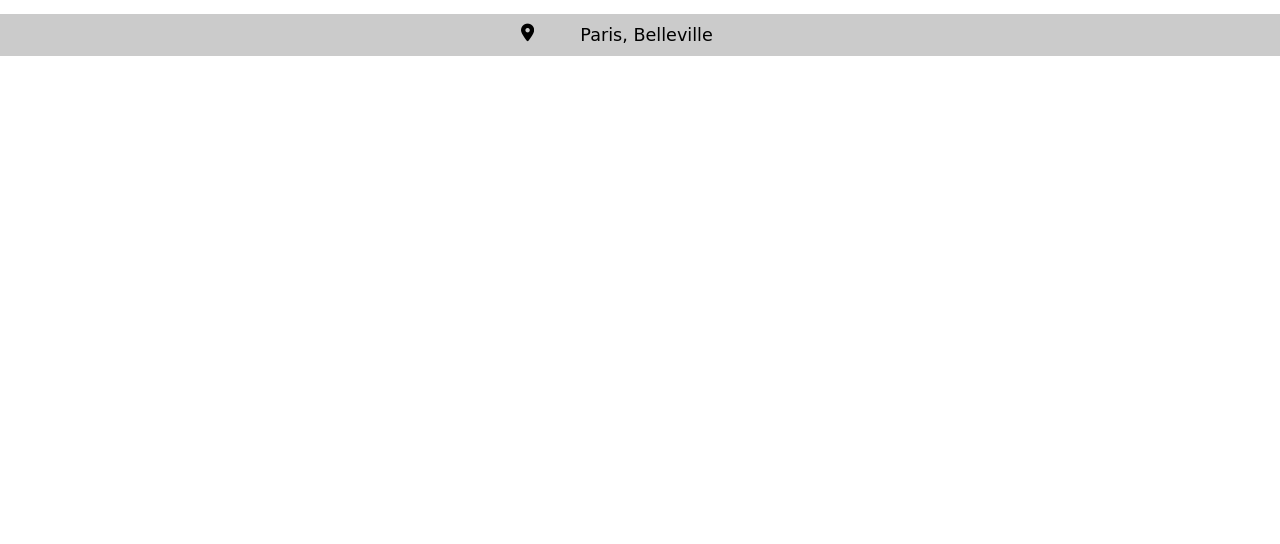
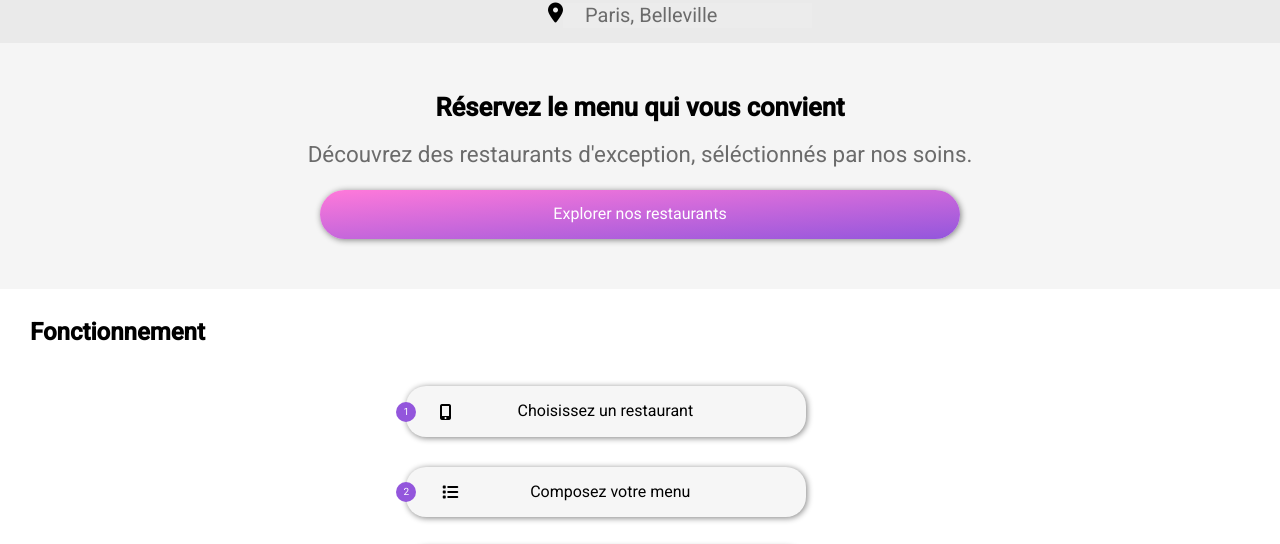
Before and after one commit to kevtho54/projet_ohmyfood, a plain HTML site: page index.html in a window 1280 px wide. Shown: the part 74-618 px from the top of the page. Drawn offline with Linux system fonts and the light colour scheme; a web font is replaced by a local one.

Commit message:
ajout de la section reservation ainsi que la section fonctionnement

```diff
--- a/index.html
+++ b/index.html
@@ -15,6 +15,8 @@
   <body>
     <header>
       <h1>ohmyfood</h1>
+    </header>
+    <main>
       <div class="search-bar">
         <i class="fa-solid fa-location-dot"></i>
         <form action="action.php" method="post">
@@ -26,7 +28,33 @@
           />
         </form>
       </div>
-    </header>
-    <main></main>
+      <section class="reservation">
+        <h2>Réservez le menu qui vous convient</h2>
+        <p>
+          Découvrez des restaurants d'exception, séléctionnés par nos soins.
+        </p>
+        <button>Explorer nos restaurants</button>
+      </section>
+
+      <section class="fonctionnement">
+        <h3>Fonctionnement</h3>
+        <nav class="btn_fonctionnement">
+          <ol>
+            <li class="restau">
+              <i class="fa-solid fa-mobile-screen-button"></i>
+              <p>Choisissez un restaurant</p>
+            </li>
+            <li class="menu">
+              <i class="fa-solid fa-list"></i>
+              <p>Composez votre menu</p>
+            </li>
+            <li class="degustez">
+              <i class="fa-solid fa-store fonction__btn--logo"></i>
+              <p>Dégustez au restaurant</p>
+            </li>
+          </ol>
+        </nav>
+      </section>
+    </main>
   </body>
 </html>
--- a/style.scss
+++ b/style.scss
@@ -2,29 +2,152 @@ $color-primary:#9356dc;
 $color-secondary:#ff79da;
 $color-tertiary:#99e2d0;
 
+ @mixin font-roboto {font-family: 'Roboto', sans-serif;}
+ @mixin box-shadow {
+  box-shadow: 1px 1px 6px 0px grey;
+ }
+
+
 @import url('https://fonts.googleapis.com/css2?family=Roboto:wght@300;400;500&display=swap');
 @import url('https://fonts.googleapis.com/css2?family=Shrikhand&display=swap');
+
+html {
+  min-width: 430px;
+}
+* {
+  box-sizing: border-box;
+
+}
 
     header {
         font-family: 'Shrikhand', cursive;
         text-align: center;
-        font-size: 1.1rem;
+        font-size: 1rem;
 
+        h1{
+          margin-bottom: 10px;
+          margin-top: 10px;
+        }
+
+      }
       .search-bar {
         display: flex;
         justify-content: center;
         width: 100%;
-          padding-top: 10px;
-          padding-bottom: 10px;
-          background-color: #cbcbcb;
+        padding-top: 20px;
+        padding-bottom: 15px;
+        padding-left: 80px;
+        background: linear-gradient(180deg, #cbcbcb 1%, #eaeaea 12%);
+        font-size: 20px;
+
       }
+
       .search-bar input {
         border: none;
-          background-color: #cbcbcb;
+        width: 100%;
       }
       input::placeholder {
-          color: black;
+        @include font-roboto;
+        color: #6b6b6b;
+        padding-left: 20px;
+      }
+      .reservation {
+        @include font-roboto;
+        background-color: #f5f5f5;
+        display: flex;
+        flex-direction: column;
+        align-items: center;
         text-align: center;
+        padding-bottom: 50px;
+
+        h2{
+          width: 70%;
+          font-size: 1.6rem;
+          margin-top: 50px;
+          margin-bottom:0px;
         }
 
+        p{
+          font-size: 1.4rem;
+          margin-top: 20px;
+          color: #6b6b6b;
         }
+        button {
+          width: 50%;
+          padding-top: 15px;
+          padding-bottom: 15px;
+          border: none;
+          border-radius: 50px;
+          background: linear-gradient( 356deg, $color-primary, $color-secondary);
+          color: white;
+        @include box-shadow;
+        }
+      }
+      .fonctionnement {
+        @include font-roboto;
+
+        h3{
+          margin-left: 30px;
+          margin-top: 30px;
+          font-size: 1.5rem;
+        }
+
+        .btn_fonctionnement {
+          counter-reset: list;
+          display: flex;
+          flex-direction: column;
+          align-items: center;
+          margin-right: 8%;
+
+
+          .restau, .menu, .degustez {
+            @include box-shadow;
+            width: 400px;
+            display: flex;
+            align-items: center;
+            justify-content: space-around;
+             border-radius: 20px;
+             margin-right: 5px;
+             background-color: #f6f6f6;
+
+          }
+          ol{
+          list-style-type: none;
+          display: flex;
+          flex-direction: column;
+          gap: 30px;
+
+        }
+
+        & li {
+          position: relative;
+
+        &::before{
+          content:counter(list);
+          counter-increment: list;
+          background-color:$color-primary;
+          color: white;
+          font-size: 10px;
+          align-items: center;
+          width: 20px;
+          height: 20px;
+          border-radius: 50%;
+          display: grid;
+          place-items: center;
+          position: absolute;
+          left: -10px;
+      }
+      .svg-inline--fa {
+        color: gray;
+        margin-left: 30px;
+      }
+      p {
+        margin-right: 80px;
+
+
+      }
+
+
+        }
+      }
+    }
```
Also changed, not shown: style.css. Lines whose indentation alone changed are shown as unchanged.
